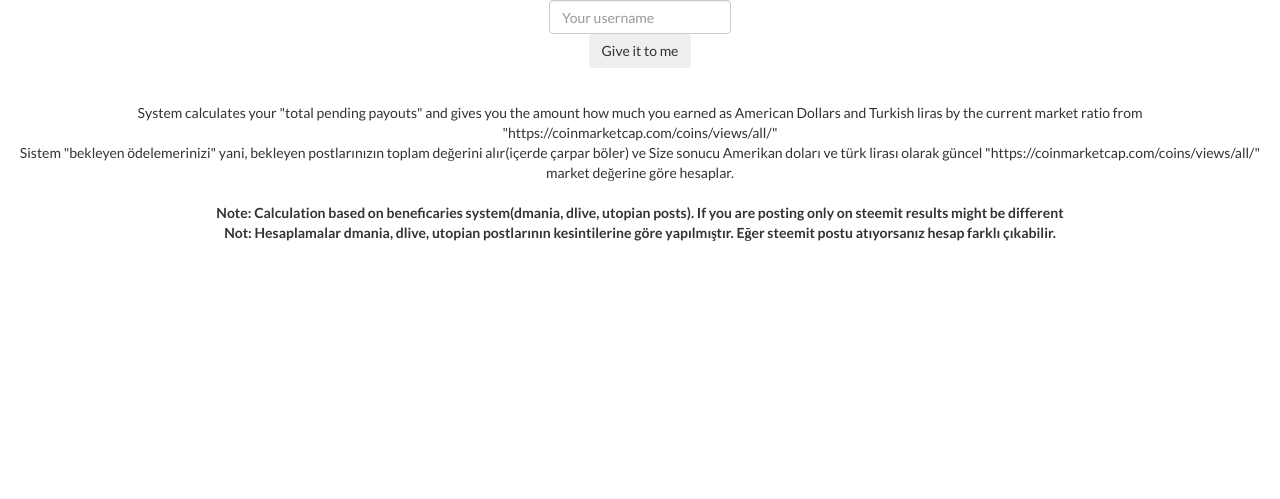
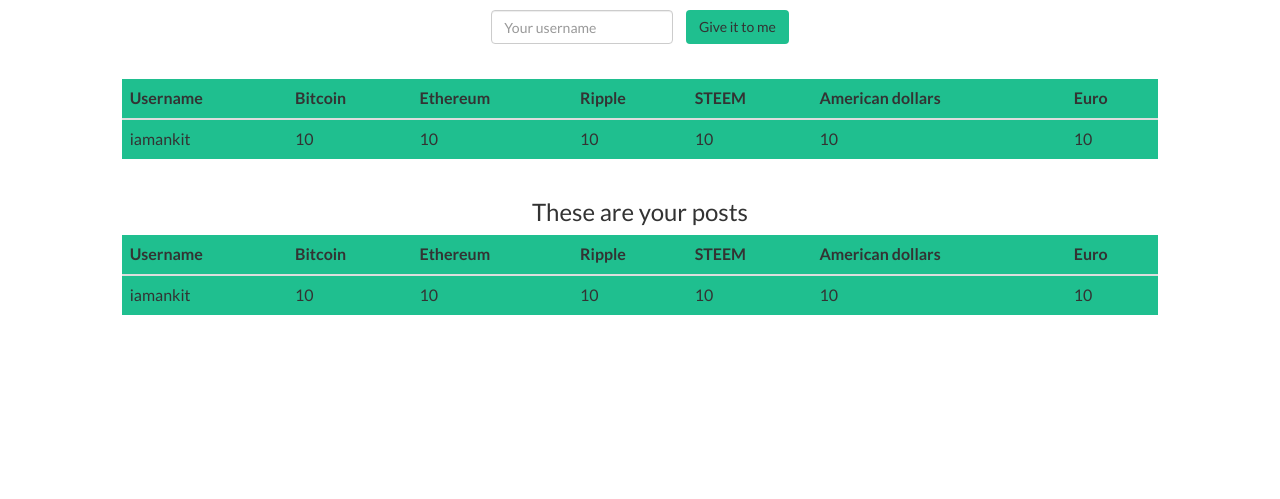
Before and after one commit to omeratagunn/Steem-Challenger, a PHP site: page / in a window 1280 px wide. Shown: the part 301-800 px from the top of the page. Run offline with PHP 8.4, Linux system fonts and the light colour scheme; some libraries are stand-ins or nearby versions.

Commit message:
static tables added and little fixes done

```diff
--- a/index.php
+++ b/index.php
@@ -60,20 +60,82 @@
 </header>
 <center>
 
-<img src="steemit.png" alt="Steemit" height="200" width="500">
+<img src="steemit.png" alt="Steemit" height="200" width="500" class="margin-top-15">
 <nav class="navbar navbar-light bg-faded">
   <form method="GET" class="form-inline">
-    <input name="myself" class="form-control mr-sm-2" type="text" placeholder="Your username" >
-	<br>
-    <button class="btn btn-outline-success my-2 my-sm-0" type="submit" name="check">Give it to me</button>
+    <input name="myself" class="form-control mr-sm-2 margin-top-15" type="text" placeholder="Your username" >
+    <button class="btn btn-outline-success my-2 my-sm-0 user-submit-button" type="submit" name="check">Give it to me</button>
   </form>
 </nav>
-	System calculates your "total pending payouts" and gives you the amount how much you earned as American Dollars and Turkish liras by the current market ratio from "https://coinmarketcap.com/coins/views/all/"<br>
-	Sistem "bekleyen ödelemerinizi" yani, bekleyen postlarınızın toplam değerini alır(içerde çarpar böler) ve Size sonucu Amerikan doları ve türk lirası olarak güncel "https://coinmarketcap.com/coins/views/all/" market değerine göre hesaplar.<br>
 
-	<br>
-	<b>Note: Calculation based on beneficaries system(dmania, dlive, utopian posts). If you are posting only on steemit results might be different<br>
-	Not: Hesaplamalar dmania, dlive, utopian postlarının kesintilerine göre yapılmıştır. Eğer steemit postu atıyorsanız hesap farklı çıkabilir.
+<!-- demo tables code, use this with your php code. I don't know php so i am leaving the table static -->
+
+<!-- username table code starts -->
+<div class="col-md-10 col-sm-10 col-xs-12 col-lg-10 margin-auto-float-none">
+<div class="table-responsive">
+  <table class="table green-table">
+  <thead>
+    <tr>
+      <th scope="col">Username</th>
+      <th scope="col">Bitcoin</th>
+      <th scope="col">Ethereum</th>
+      <th scope="col">Ripple</th>
+      <th scope="col">STEEM</th>
+      <th scope="col">American dollars</th>
+      <th scope="col">Euro</th>
+    </tr>
+  </thead>
+  <tbody>
+    <tr>
+      <td>iamankit</td>
+      <td>10</td>
+      <td>10</td>
+      <td>10</td>
+      <td>10</td>
+      <td>10</td>
+      <td>10</td>
+    </tr>
+  </tbody>
+</table>
+</div>
+</div>
+<!--username table code ends-->
+
+<!-- user posts table code starts -->
+<h3>These are your posts</h3>
+<div class="col-md-10 col-sm-10 col-xs-12 col-lg-10 margin-auto-float-none">
+<div class="table-responsive">
+  <table class="table green-table">
+  <thead>
+    <tr>
+      <th scope="col">Username</th>
+      <th scope="col">Bitcoin</th>
+      <th scope="col">Ethereum</th>
+      <th scope="col">Ripple</th>
+      <th scope="col">STEEM</th>
+      <th scope="col">American dollars</th>
+      <th scope="col">Euro</th>
+    </tr>
+  </thead>
+  <tbody>
+    <tr>
+      <td>iamankit</td>
+      <td>10</td>
+      <td>10</td>
+      <td>10</td>
+      <td>10</td>
+      <td>10</td>
+      <td>10</td>
+    </tr>
+  </tbody>
+</table>
+</div>
+</div>
+
+<!-- user posts table ends-->
+
+<!-- tables static code ends -->
+
 
 <?php
 
--- a/style.css
+++ b/style.css
@@ -83,6 +83,8 @@ span.tags
 .logo-class {
     width: 130px;
     text-align: center;
+    height: 80px;
+    border-right: 1px solid #e7e7e7;
 }
 
 .navbar-default {
@@ -90,6 +92,13 @@ span.tags
   background-color: white;
   border-right: none;
   border-radius: 0;
+  margin-bottom: 0px !important;
+}
+
+.user-submit-button {
+    background-color: #1FBF8F !important;
+    margin-top: 14px;
+    margin-left: 10px;
 }
 
 .navbar-default .navbar-nav > li > a,
@@ -108,3 +117,12 @@ span.tags
 .margin-top-15 {
     margin-top: 15px;
 }
+
+.margin-auto-float-none {
+    margin: auto;
+    float: none;
+}
+
+.green-table {
+    background-color: #1FBF8F;
+}
```
